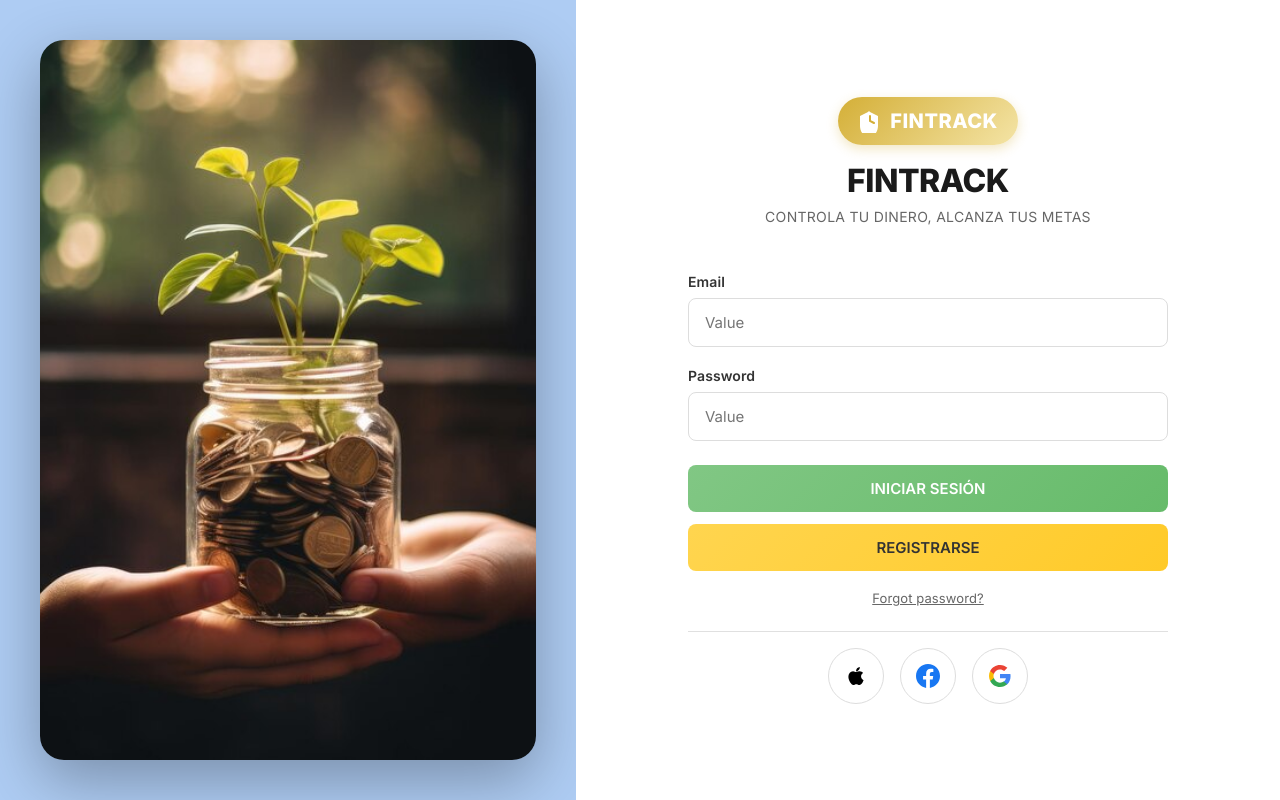
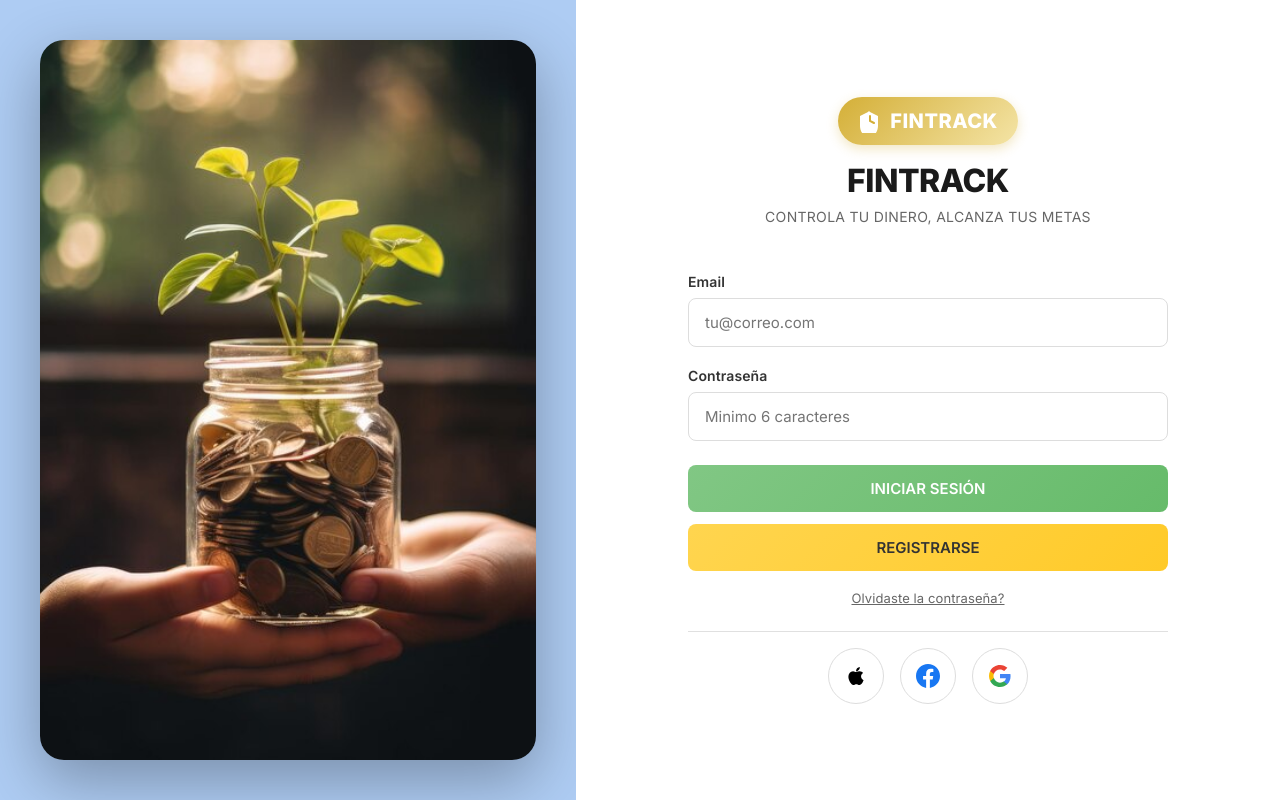
Before and after one commit to tempestrap/Gestor-de-Gastos, a React (Vite) app in the folder fintrack/: page /login in a window 1280 px wide. Built offline with nearby package versions, Linux system fonts and the light colour scheme; what chartjs-plugin-datalabels would draw is missing.

Commit message:
Update LoginPage.jsx

```diff
--- a/fintrack/src/pages/LoginPage.jsx
+++ b/fintrack/src/pages/LoginPage.jsx
@@ -140,7 +140,7 @@
               }}>Email</label>
               <input
                 type="email"
-                placeholder="Value"
+                placeholder="tu@correo.com"
                 value={email}
                 onChange={e => setEmail(e.target.value)}
                 style={{
@@ -166,10 +166,10 @@
                 fontWeight: '600',
                 color: '#333',
                 marginBottom: '8px'
-              }}>Password</label>
+              }}>Contraseña</label>
               <input
                 type="password"
-                placeholder="Value"
+                placeholder="Minimo 6 caracteres"
                 value={password}
                 onChange={e => setPassword(e.target.value)}
                 style={{
@@ -246,7 +246,7 @@
               onMouseOver={(e) => e.target.style.color = '#d4af37'}
               onMouseOut={(e) => e.target.style.color = '#666'}
               >
-                Forgot password?
+                Olvidaste la contraseña?
               </a>
             </div>
 
```
